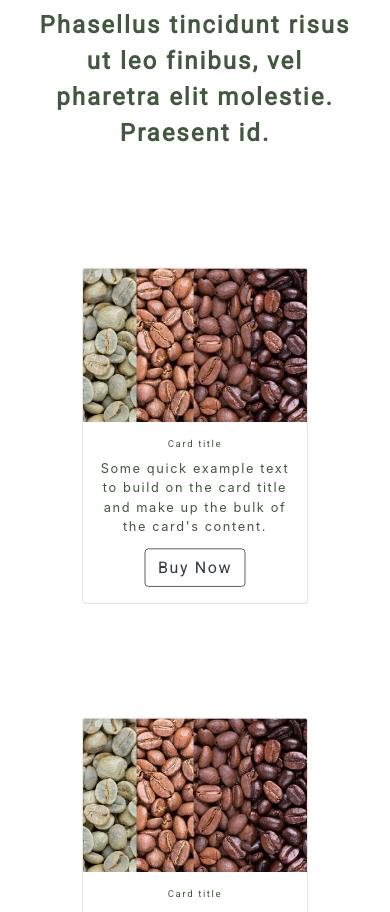
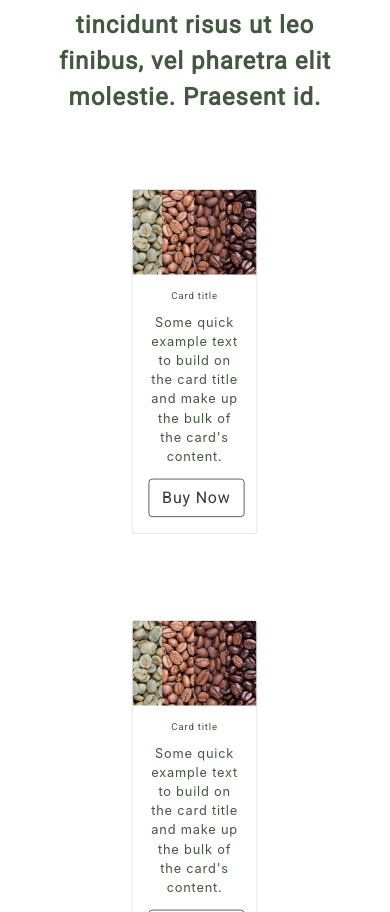
Before and after one commit to widss/Louis-s-Roastery, a plain HTML site: page index.html in a window 390 px wide. Shown: the part 1088-2000 px from the top of the page. Drawn offline with nearby package versions, Linux system fonts and the light colour scheme.

Commit message:
Update style.css

```diff
--- a/css/style.css
+++ b/css/style.css
@@ -22,7 +22,7 @@ a{
 
 /*classes*/
 .cards, .card{
-	margin-top: 5%;
+
 	text-align: center;
 }
 .container-fluid{
@@ -50,7 +50,7 @@ a{
 }
 .header .col-lg-6, .narasi{
 	padding: 10%;
-	letter-spacing: 2px;
+	letter-spacing: 1px;
 }
 .narasi{
 	text-align: center;
@@ -58,6 +58,7 @@ a{
 }
 #narasi{
 	margin-top: 5%;
+	margin-bottom: 5%;
 }
 .navbar{
 	background-color: #445740;
@@ -70,8 +71,9 @@ a{
 	font-weight: 600;
 }
  .row-narasi{
- 	padding: 10% 0;
+ 	padding: 5% 0;
  	text-align: center;
+
  }
 /*Queries*/
 @media (max-width: 990px){
@@ -92,7 +94,9 @@ a{
 	font-family: 'Roboto', sans-serif;
 }
 	.row-narasi{
-		margin: 5% auto;
+		margin-left: auto;
+		margin-right: auto;
 		size: 50%;
+		width: 60%;
 	}
 }
```
